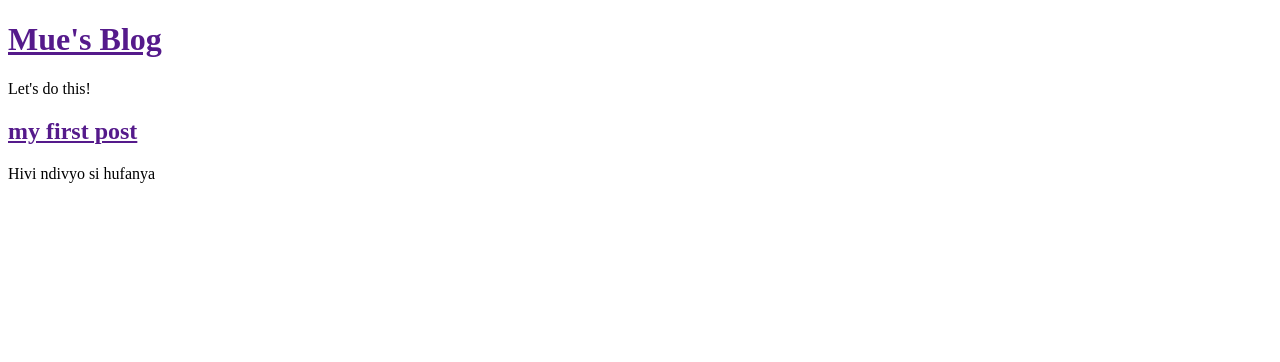
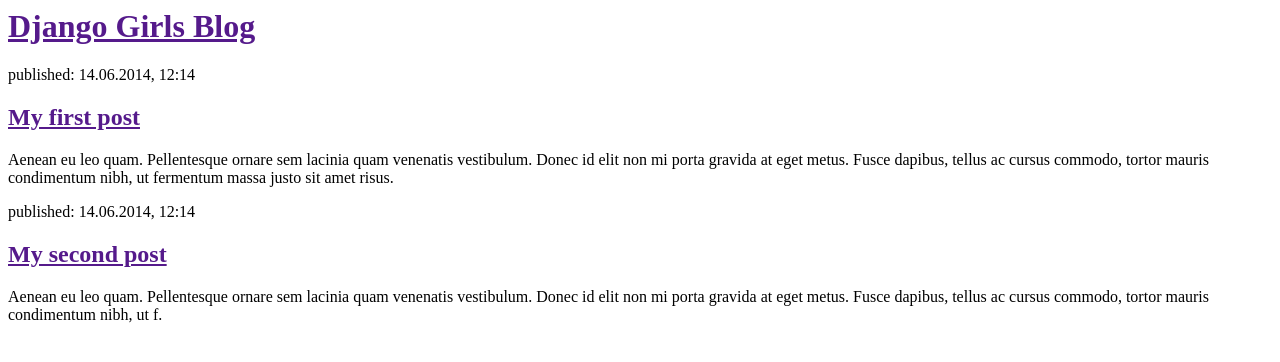
Before and after one commit to PhillMue/Django-girls-blog, a Django app: template blog/templates/blog/post_list.html in a window 1280 px wide. Shown: the top 362 px of the page. Run offline with Django 3.2, Linux system fonts and the light colour scheme; the template is opened without the code that fills it, so the values that code supplies are empty; parts of the project's set-up code (start-up, migrations or seed data) failed here and were passed over.

Commit message:
first blog post

```diff
--- a/blog/templates/blog/post_list.html
+++ b/blog/templates/blog/post_list.html
@@ -1,16 +1,22 @@
-<!DOCTYPE html>
 <html>
     <head>
-	<title>HEY THERE</title>
+        <title>Django Girls blog</title>
     </head>
     <body>
         <div>
-	<h1><a href=""> Mue's Blog</a></h1>
+            <h1><a href="">Django Girls Blog</a></h1>
         </div>
+
         <div>
-<p>Let's do this!</p>
-<h2><a href="">my first post</a></h2>
-<p>Hivi ndivyo si hufanya</p>
+            <p>published: 14.06.2014, 12:14</p>
+            <h2><a href="">My first post</a></h2>
+            <p>Aenean eu leo quam. Pellentesque ornare sem lacinia quam venenatis vestibulum. Donec id elit non mi porta gravida at eget metus. Fusce dapibus, tellus ac cursus commodo, tortor mauris condimentum nibh, ut fermentum massa justo sit amet risus.</p>
+        </div>
+
+        <div>
+            <p>published: 14.06.2014, 12:14</p>
+            <h2><a href="">My second post</a></h2>
+            <p>Aenean eu leo quam. Pellentesque ornare sem lacinia quam venenatis vestibulum. Donec id elit non mi porta gravida at eget metus. Fusce dapibus, tellus ac cursus commodo, tortor mauris condimentum nibh, ut f.</p>
         </div>
     </body>
 </html>
```
Lines whose indentation alone changed are shown as unchanged.
